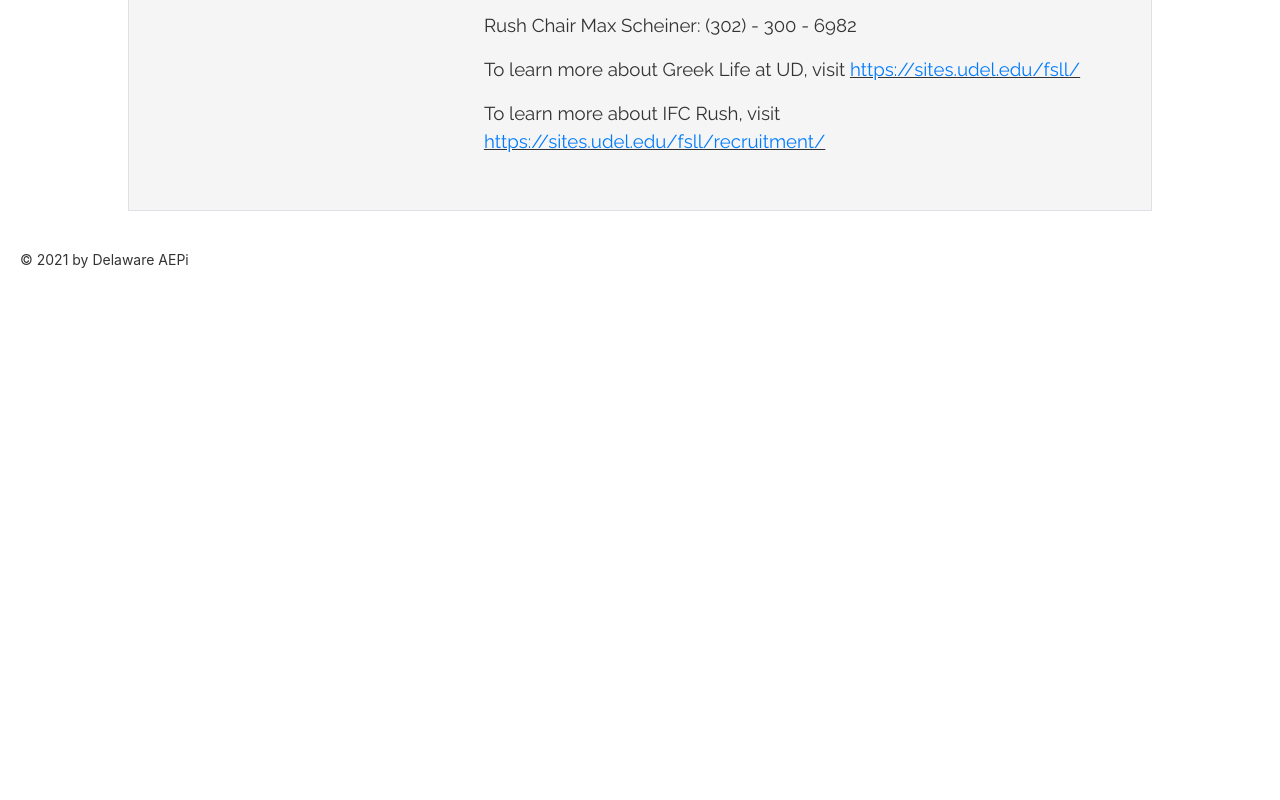
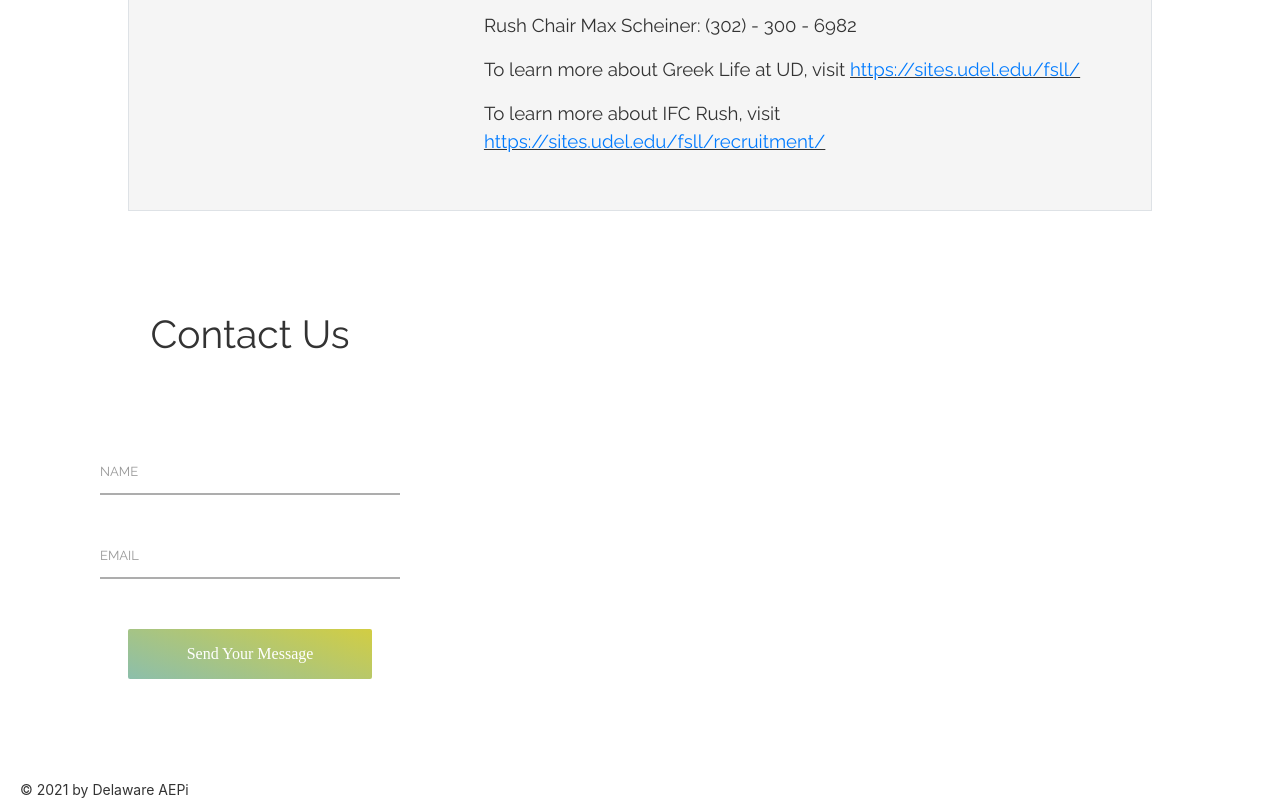
Before and after one commit to DelawareAEPI/delawareaepi.github.io, an Angular app: page /rush in a window 1280 px wide. Shown: the part 578-1378 px from the top of the page. Before the commit the page ends 848 px from the top, so only its background shows below. Built offline with nearby package versions, Linux system fonts and the light colour scheme.

Commit message:
styling rush

```diff
--- a/src/app/app.component.ts
+++ b/src/app/app.component.ts
@@ -7,6 +7,7 @@ import { Component } from '@angular/core';
 })
 
 export class AppComponent {
+
     title = 'aepi';
     pages=['home', 'rush', 'brotherhood', 'academic', 'contact', 'newsletter'];
 
--- a/src/app/rush/rush.component.css
+++ b/src/app/rush/rush.component.css
@@ -10,3 +10,309 @@ img {
     object-fit: contain;
     max-width: -webkit-fill-available;
   }
+
+
+
+
+  input {
+      outline: none;
+      border: none;
+  }
+
+  textarea {
+    outline: none;
+    border: none;
+  }
+
+  textarea:focus, input:focus {
+    border-color: transparent !important;
+  }
+
+
+
+  button {
+      outline: none !important;
+      border: none;
+      background: transparent;
+  }
+
+  button:hover {
+      cursor: pointer;
+  }
+
+
+
+  .wrap-contact2 {
+    width: 790px;
+    background: #fff;
+    border-radius: 10px;
+    overflow: hidden;
+    padding: 72px 55px 90px 55px;
+  }
+
+
+  .contact2-form {
+    width: 300px;
+    margin: 100px;
+  }
+
+  .contact2-form-title {
+    display: block;
+    font-family: Raleway;
+    font-size: 39px;
+    color: #333333;
+    line-height: 1.2;
+    text-align: center;
+    padding-bottom: 90px;
+  }
+
+
+  .wrap-input2 {
+    width: 100%;
+    position: relative;
+    border-bottom: 2px solid #adadad;
+    margin-bottom: 37px;
+  }
+
+  .input2 {
+    display: block;
+    width: 100%;
+
+    font-family: Raleway;
+    font-size: 15px;
+    color: #555555;
+    line-height: 1.2;
+  }
+
+  .focus-input2 {
+    position: absolute;
+    display: block;
+    width: 100%;
+    height: 100%;
+    top: 0;
+    left: 0;
+    pointer-events: none;
+  }
+
+  .focus-input2::before {
+    content: "";
+    display: block;
+    position: absolute;
+    bottom: -2px;
+    left: 0;
+    width: 0;
+    height: 2px;
+
+    -webkit-transition: all 0.4s;
+    -o-transition: all 0.4s;
+    -moz-transition: all 0.4s;
+    transition: all 0.4s;
+
+    background: rgba(219,21,99,1);
+    background: -webkit-linear-gradient(20deg, #FFD700, #5fb5ee);
+    background: -o-linear-gradient(45deg, #FFD700, #5fb5ee);
+    background: -moz-linear-gradient(45deg, #FFD700, #5fb5ee);
+    background: linear-gradient(45deg, #FFD700, #5fb5ee);
+  }
+
+  .focus-input2::after {
+    content: attr(data-placeholder);
+    display: block;
+    width: 100%;
+    position: absolute;
+    top: 0px;
+    left: 0;
+
+    font-family: Raleway;
+    font-size: 13px;
+    color: #999999;
+    line-height: 1.2;
+
+    -webkit-transition: all 0.4s;
+    -o-transition: all 0.4s;
+    -moz-transition: all 0.4s;
+    transition: all 0.4s;
+  }
+
+
+  input.input2 {
+    height: 45px;
+  }
+
+  input.input2 + .focus-input2::after {
+    top: 16px;
+    left: 0;
+  }
+
+  textarea.input2 {
+    min-height: 115px;
+    padding-top: 13px;
+    padding-bottom: 13px;
+  }
+
+  textarea.input2 + .focus-input2::after {
+    top: 16px;
+    left: 0;
+  }
+
+  .input2:focus + .focus-input2::after {
+    top: -13px;
+  }
+
+  .input2:focus + .focus-input2::before {
+    width: 100%;
+  }
+
+  .has-val.input2 + .focus-input2::after {
+    top: -13px;
+  }
+
+  .has-val.input2 + .focus-input2::before {
+    width: 100%;
+  }
+
+  /*------------------------------------------------------------------
+  [ Button ]*/
+  .container-contact2-form-btn {
+    display: -webkit-box;
+    display: -webkit-flex;
+    display: -moz-box;
+    display: -ms-flexbox;
+    display: flex;
+    flex-wrap: wrap;
+    justify-content: center;
+    padding-top: 13px;
+  }
+
+  .wrap-contact2-form-btn {
+    display: block;
+    position: relative;
+    z-index: 1;
+    border-radius: 2px;
+    width: auto;
+    overflow: hidden;
+    margin: 0 auto;
+  }
+
+  .contact2-form-bgbtn {
+    position: absolute;
+    z-index: -1;
+    width: 300%;
+    height: 100%;
+    background: #5fb5ee;
+    background: -webkit-linear-gradient(20deg, #5fb5ee, #FFD700);
+    background: -o-linear-gradient(20deg, #5fb5ee, #FFD700);
+    background: -moz-linear-gradient(20deg, #5fb5ee, #FFD700);
+    background: linear-gradient(20deg,#5fb5ee,  #FFD700);
+    top: 0;
+    left: -100%;
+
+    -webkit-transition: all 0.4s;
+    -o-transition: all 0.4s;
+    -moz-transition: all 0.4s;
+    transition: all 0.4s;
+  }
+
+  .contact2-form-btn {
+    display: -webkit-box;
+    display: -webkit-flex;
+    display: -moz-box;
+    display: -ms-flexbox;
+    display: flex;
+    justify-content: center;
+    align-items: center;
+    padding: 0 20px;
+    min-width: 244px;
+    height: 50px;
+
+
+
+    font-family: Poppins-Medium;
+    font-size: 16px;
+    color: #fff;
+    line-height: 1.2;
+
+
+  }
+
+  .wrap-contact2-form-btn:hover .contact2-form-bgbtn {
+    left: 0;
+  }
+
+  /*------------------------------------------------------------------
+  [ Responsive ]*/
+
+  @media (max-width: 576px) {
+    .wrap-contact2 {
+      padding: 72px 15px 90px 15px;
+    }
+  }
+
+
+
+  /*------------------------------------------------------------------
+  [ Alert validate ]*/
+
+  .validate-input {
+    position: relative;
+  }
+
+  .alert-validate::before {
+    content: attr(data-validate);
+    position: absolute;
+    max-width: 70%;
+    background-color: white;
+    border: 1px solid #c80000;
+    border-radius: 2px;
+    padding: 4px 25px 4px 10px;
+    top: 50%;
+    -webkit-transform: translateY(-50%);
+    -moz-transform: translateY(-50%);
+    -ms-transform: translateY(-50%);
+    -o-transform: translateY(-50%);
+    transform: translateY(-50%);
+    right: 0px;
+    pointer-events: none;
+
+    font-family: Raleway;
+    color: #c80000;
+    font-size: 13px;
+    line-height: 1.4;
+    text-align: left;
+
+    visibility: hidden;
+    opacity: 0;
+
+    -webkit-transition: opacity 0.4s;
+    -o-transition: opacity 0.4s;
+    -moz-transition: opacity 0.4s;
+    transition: opacity 0.4s;
+  }
+
+  .alert-validate::after {
+    content: "\f12a";
+    font-family: FontAwesome;
+    display: block;
+    position: absolute;
+    color: #c80000;
+    font-size: 16px;
+    top: 50%;
+    -webkit-transform: translateY(-50%);
+    -moz-transform: translateY(-50%);
+    -ms-transform: translateY(-50%);
+    -o-transform: translateY(-50%);
+    transform: translateY(-50%);
+    right: 8px;
+  }
+
+  .alert-validate:hover:before {
+    visibility: visible;
+    opacity: 1;
+  }
+
+  @media (max-width: 992px) {
+    .alert-validate::before {
+      visibility: visible;
+      opacity: 1;
+    }
+  }
--- a/src/app/rush/rush.component.html
+++ b/src/app/rush/rush.component.html
@@ -57,3 +57,34 @@
 
 
 </div>
+
+
+
+    <form class="contact2-form validate-form">
+        <span class="contact2-form-title">
+            Contact Us
+        </span>
+
+
+        <div class="wrap-input2 validate-input" data-validate="Name is required">
+            <input class="input2" type="text" name="name">
+            <span class="focus-input2" data-placeholder="NAME"></span>
+        </div>
+
+
+        <div class="wrap-input2 validate-input" data-validate="Valid email is required: ex@abc.xyz">
+            <input class="input2" type="text" name="email">
+            <span class="focus-input2" data-placeholder="EMAIL"></span>
+        </div>
+
+
+        <div class="container-contact2-form-btn">
+            <div class="wrap-contact2-form-btn">
+                <div class="contact2-form-bgbtn"></div>
+                <button class="contact2-form-btn">
+                    Send Your Message
+                </button>
+            </div>
+        </div>
+
+    </form>
--- a/src/app/rush/rush.component.ts
+++ b/src/app/rush/rush.component.ts
@@ -5,11 +5,24 @@ import { Component, OnInit } from '@angular/core';
     templateUrl: './rush.component.html',
     styleUrls: ['./rush.component.css']
 })
+
 export class RushComponent implements OnInit {
 
 constructor() { }
 
 ngOnInit(): void {
+    document.querySelectorAll('.input2').forEach((item)=>{
+    item.addEventListener('blur', ()=>{
+
+        if((<HTMLInputElement>item).value != "") {
+            (item).classList.add('has-val');
+        }
+        else {
+            (item).classList.remove('has-val');
+        }
+    })
+})
+
 }
 
 }
```
Lines whose indentation alone changed are shown as unchanged.
